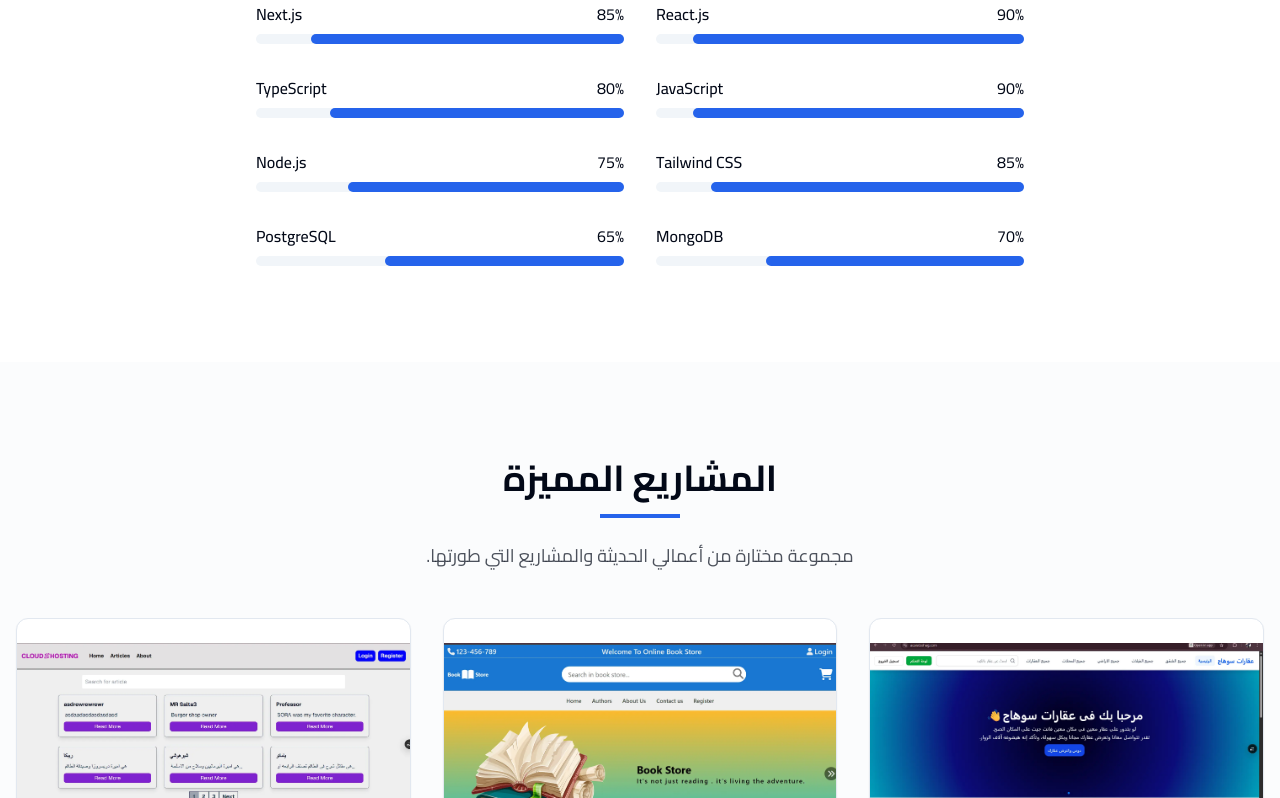
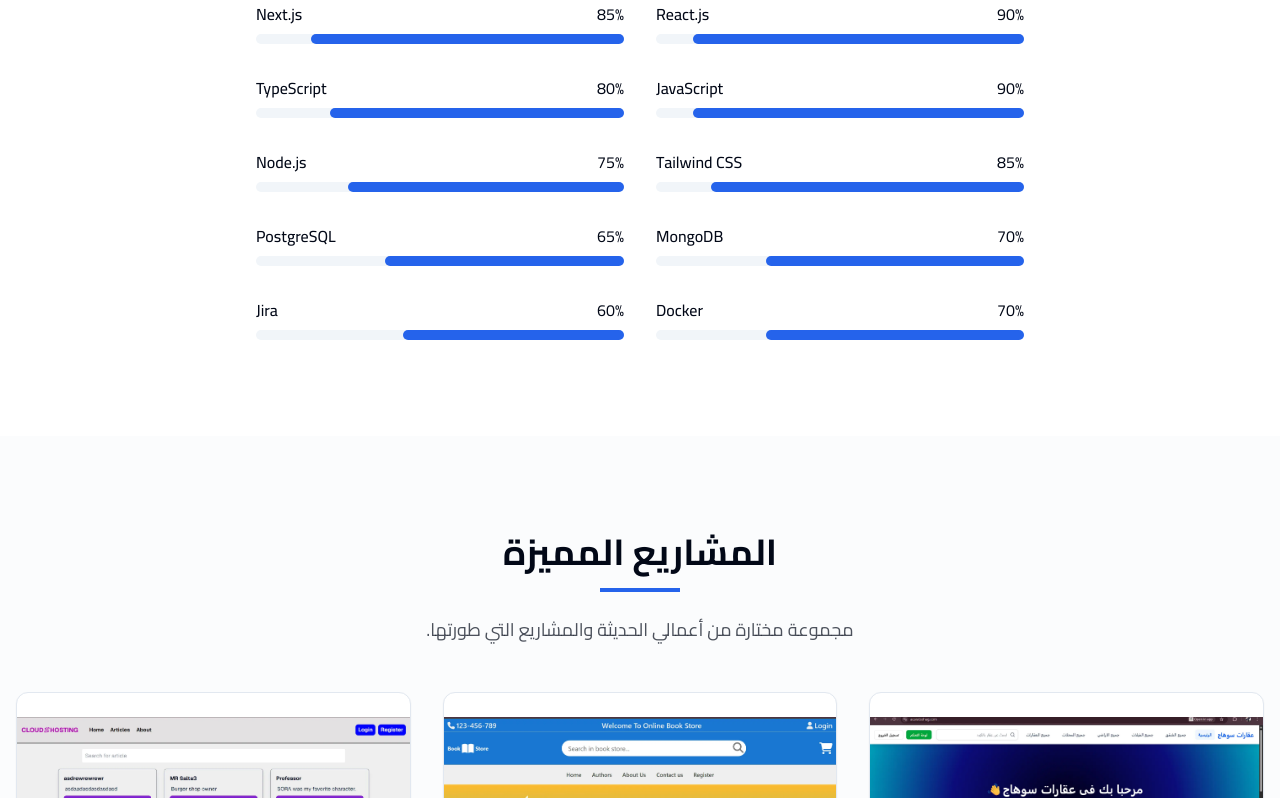
Before and after one commit to motasb/next-portfolio, a Next.js app: page / in a window 1280 px wide. Shown: the part 2492-3290 px from the top of the page. Built offline with nearby package versions, Linux system fonts and the light colour scheme.

Commit message:
enter docker and jira and change pdf

```diff
--- a/components/skills.tsx
+++ b/components/skills.tsx
@@ -118,6 +118,8 @@ export default function Skills() {
               { name: "Node.js", level: 75 },
               { name: "MongoDB", level: 70 },
               { name: "PostgreSQL", level: 65 },
+              { name: "Docker", level: 70 },
+              { name: "Jira", level: 60 },
             ].map((skill, index) => (
               <div key={index} className="space-y-2">
                 <div className="flex justify-between">
```
Also changed, not shown: contexts/language-context.tsx (line endings or trailing spaces), 1 other file (tests, documents, lock files or other folders).
